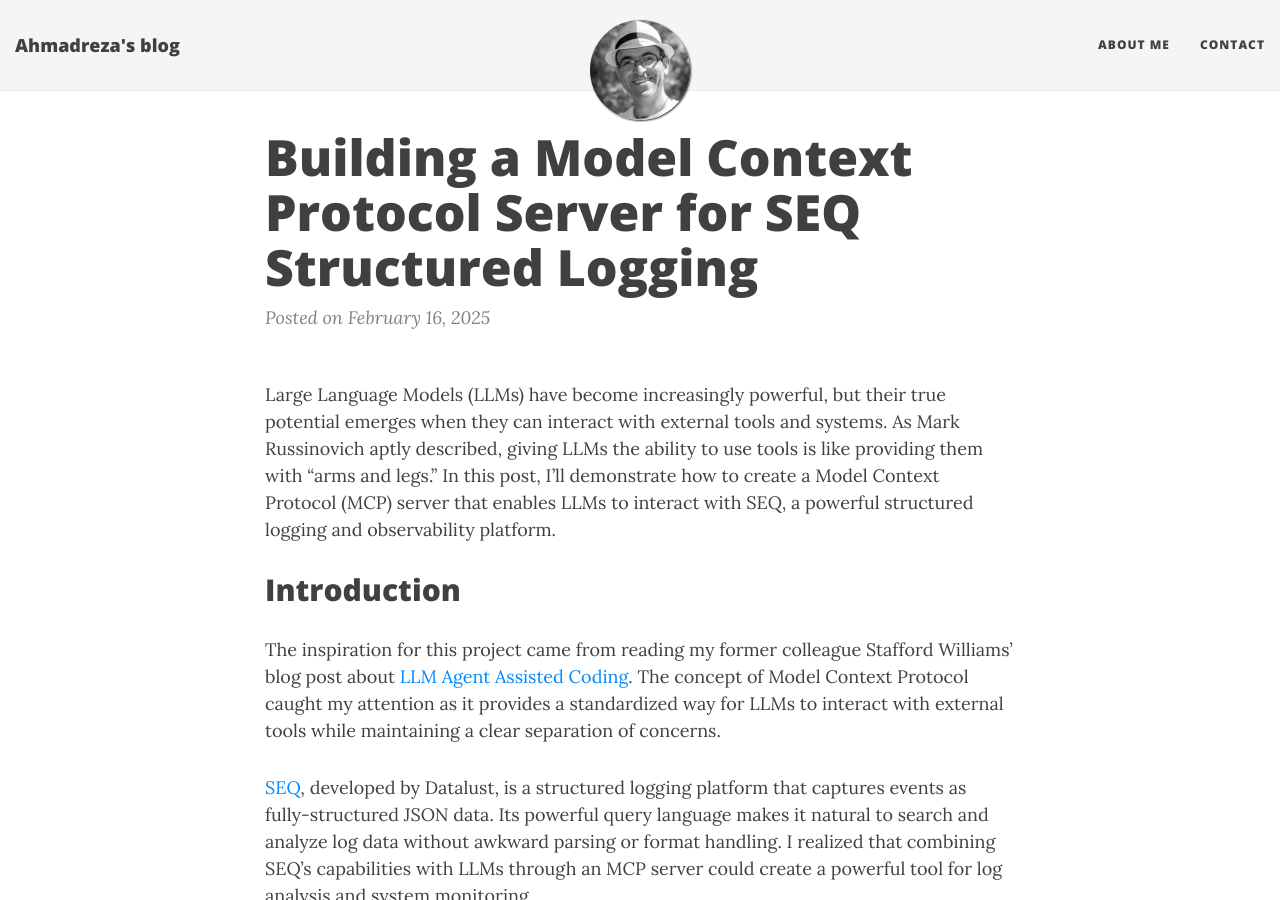
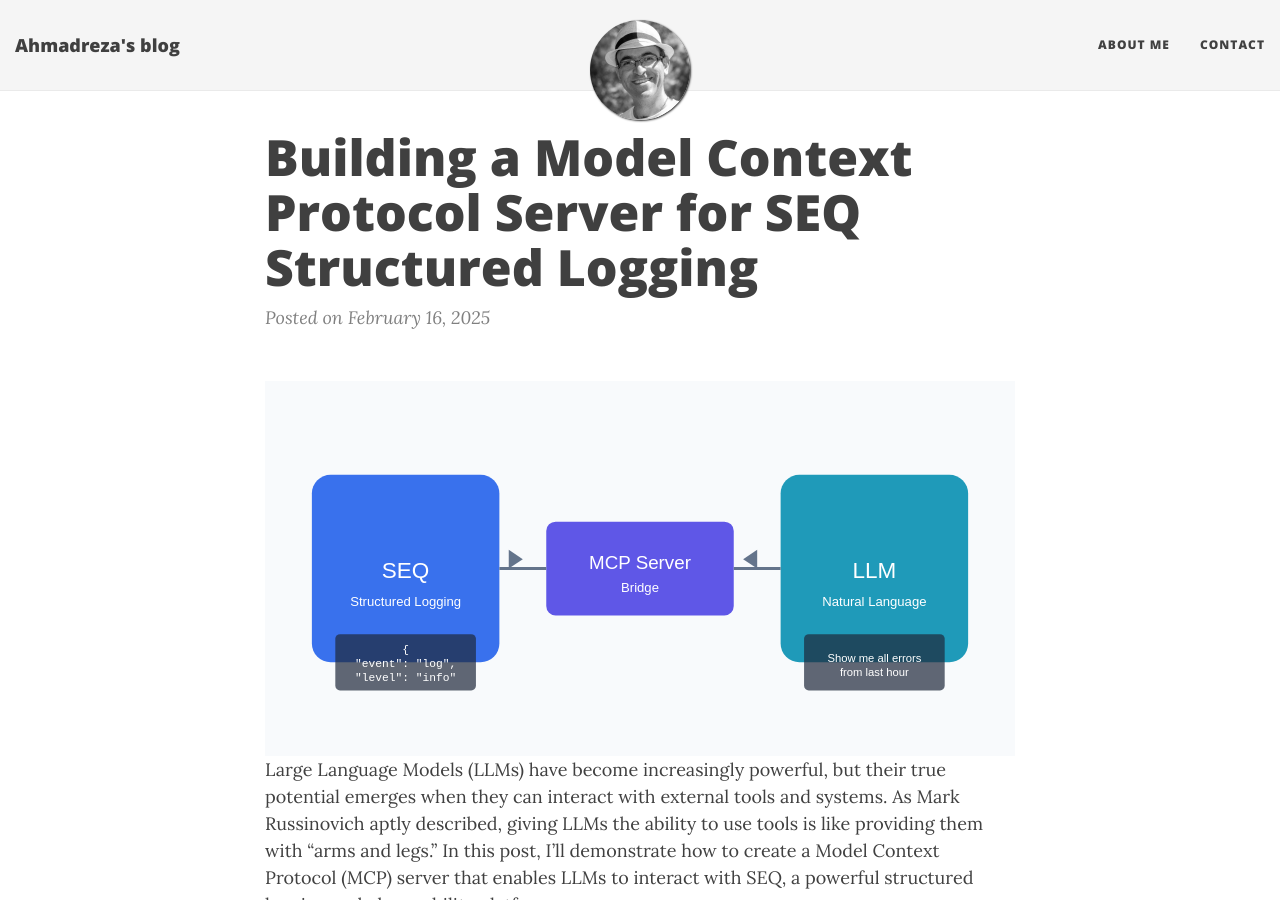
Before and after one commit to ahmad2x4/ahmadreza.com, a Jekyll site: the page built from _posts/2025/2025-02-16-building-a-model-context-protocol-server-for-SEQ.md, in a window 1280 px wide and 900 px high. Built offline with Jekyll 4.4.1, drawn with Linux system fonts in a browser that asks for light colours; nearby versions of some CDN libraries; comment, search, counter and statistics services are not loaded.

Commit message:
add hero image

```diff
--- a/_posts/2025/2025-02-16-building-a-model-context-protocol-server-for-SEQ.md
+++ b/_posts/2025/2025-02-16-building-a-model-context-protocol-server-for-SEQ.md
@@ -9,7 +9,7 @@
 shareimg: /img/building-mcp-server-for-seq/seq-mcp-hero.svg
 excerpt_separator: <!--more-->
 ---
-
+![Hero image](/img/building-mcp-server-for-seq/seq-mcp-hero.svg)
 Large Language Models (LLMs) have become increasingly powerful, but their true potential emerges when they can interact with external tools and systems. As Mark Russinovich aptly described, giving LLMs the ability to use tools is like providing them with "arms and legs." In this post, I'll demonstrate how to create a Model Context Protocol (MCP) server that enables LLMs to interact with SEQ, a powerful structured logging and observability platform. <!--more-->
 
 ## Introduction
```
